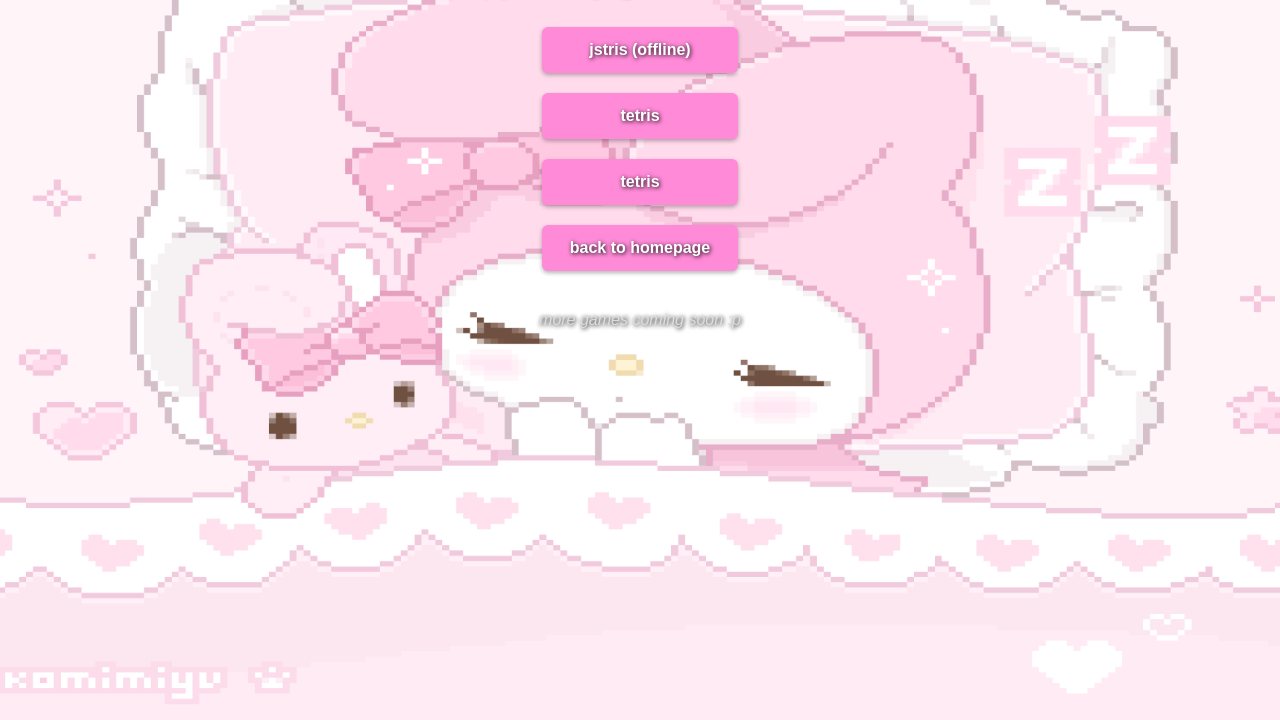
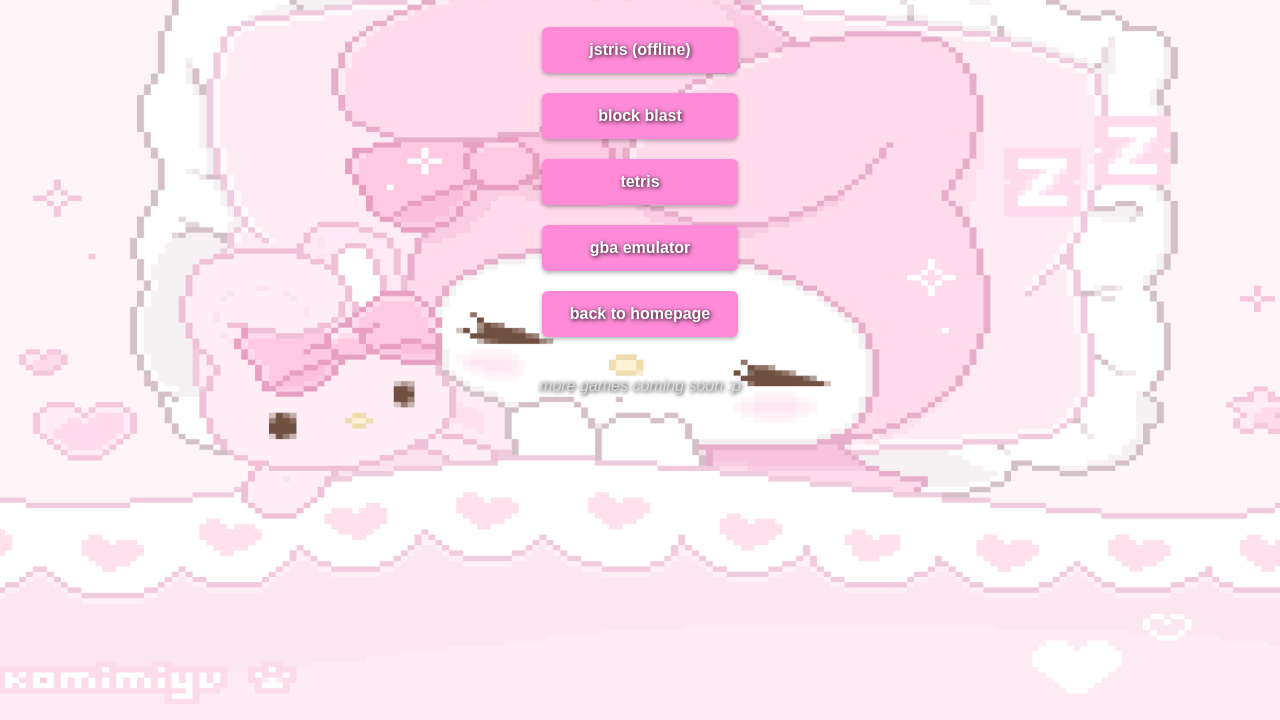
Before and after one commit to oxzxy/oxzxy.github.io, a plain HTML site: page games.html in a window 1280 px wide. Shown: the part 80-800 px from the top of the page. Drawn offline with Linux system fonts and the light colour scheme.

Commit message:
Update games.html

```diff
--- a/games.html
+++ b/games.html
@@ -12,8 +12,9 @@
 
   <div class="game-links">
     <a href="https://oxzxy.github.io/jstris/" target="_blank" class="button">jstris (offline)</a>
+    <a href="https://reunbozdo.github.io/" target="_blank" class="button">block blast</a>
     <a href="https://oxzxy.github.io/tetris/" target="_blank" class="button">tetris</a>
-    <a href="https://oxzxy.github.io/tetris/" target="_blank" class="button">tetris</a>
+    <a href="https://itfailedemulator.github.io" target="_blank" class="button">gba emulator</a>
     <a href="index.html" class="button">back to homepage</a>
   </div>
 
```
